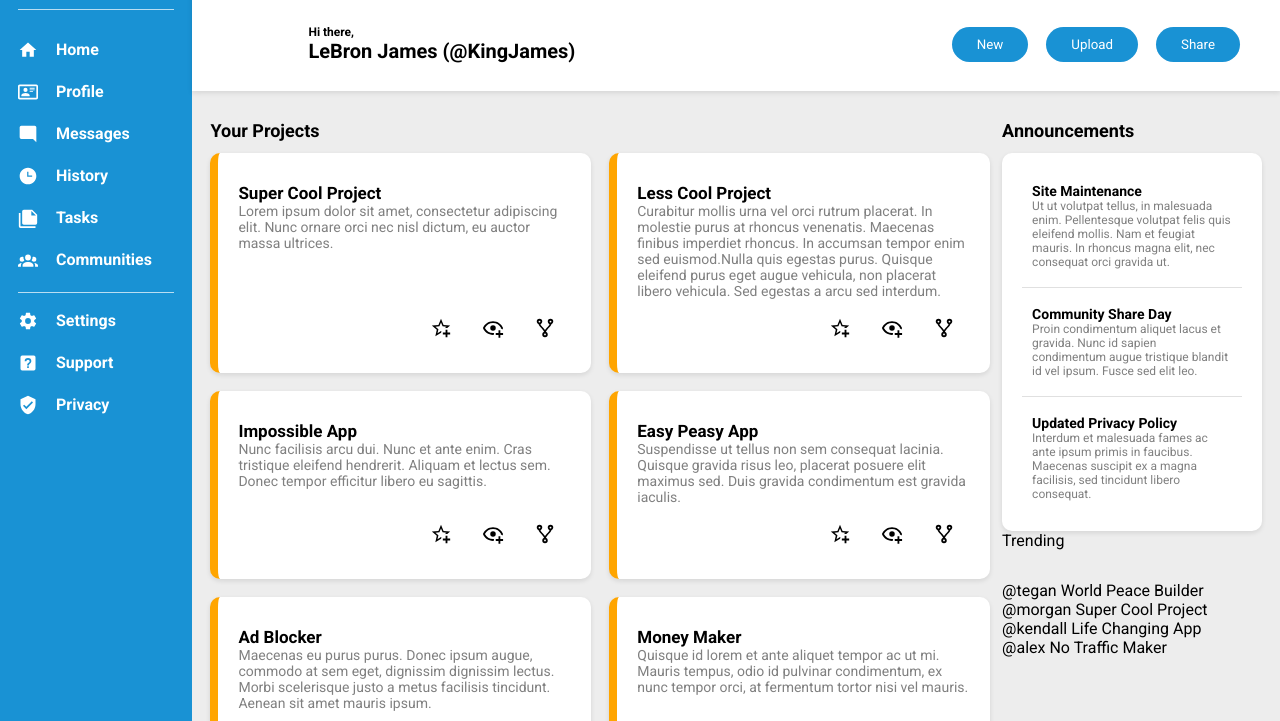
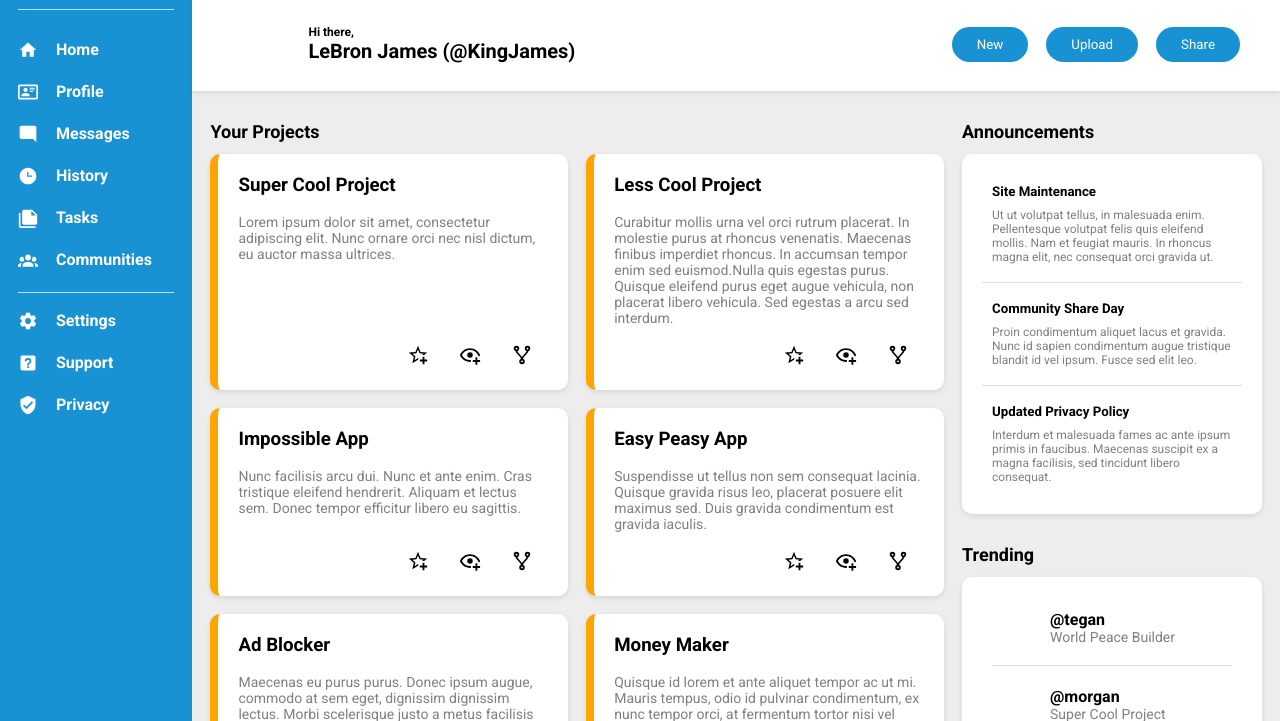
Before and after one commit to kaylanw4/Admin-Dashboard, a plain HTML site: page index.html in a window 1280 px wide. Shown: the part 79-800 px from the top of the page. Drawn offline with Linux system fonts and the light colour scheme.

Commit message:
main layout complete

```diff
--- a/index.html
+++ b/index.html
@@ -115,94 +115,79 @@
                 <div class="announcement-header">Announcements</div>
                 <div class="project-body">
                     <div class="project-card">
-                        <p>
-                            <span>Super Cool Project</span><br/>
-                            Lorem ipsum dolor sit amet, consectetur adipiscing elit. Nunc ornare orci nec nisl dictum, eu auctor massa ultrices.
-                        </p>
+                        <h3>Super Cool Project</h3>
+                        <p>Lorem ipsum dolor sit amet, consectetur adipiscing elit. Nunc ornare orci nec nisl dictum, eu auctor massa ultrices. </p>
                     </div>
                     <div class="project-card">
-                        <p>
-                            <span>Less Cool Project</span> <br/>
-                            Curabitur mollis urna vel orci rutrum placerat. In molestie purus at rhoncus venenatis. Maecenas finibus imperdiet rhoncus. In accumsan tempor enim sed euismod.Nulla quis egestas purus. Quisque eleifend purus eget augue vehicula, non placerat libero vehicula. Sed egestas a arcu sed interdum.
-                        </p>
+                        <h3>Less Cool Project </h3>
+                        <p>Curabitur mollis urna vel orci rutrum placerat. In molestie purus at rhoncus venenatis. Maecenas finibus imperdiet rhoncus. In accumsan tempor enim sed euismod.Nulla quis egestas purus. Quisque eleifend purus eget augue vehicula, non placerat libero vehicula. Sed egestas a arcu sed interdum. </p>
                     </div>
                     <div class="project-card">
-                        <p>
-                            <span>Impossible App</span> <br/>
-                            Nunc facilisis arcu dui. Nunc et ante enim. Cras tristique eleifend hendrerit. Aliquam et lectus sem. Donec tempor efficitur libero eu sagittis.
-                        </p>
+                        <h3>Impossible App</h3>
+                        <p>Nunc facilisis arcu dui. Nunc et ante enim. Cras tristique eleifend hendrerit. Aliquam et lectus sem. Donec tempor efficitur libero eu sagittis. </p>
                     </div>
                     <div class="project-card">
-                        <p>
-                            <span>Easy Peasy App</span> <br/>
-                            Suspendisse ut tellus non sem consequat lacinia. Quisque gravida risus leo, placerat posuere elit maximus sed. Duis gravida condimentum est gravida iaculis.
-                        </p>
+                        <h3>Easy Peasy App</h3>
+                        <p>Suspendisse ut tellus non sem consequat lacinia. Quisque gravida risus leo, placerat posuere elit maximus sed. Duis gravida condimentum est gravida iaculis.</p>
                     </div>
                     <div class="project-card">
-                        <p>
-                            <span>Ad Blocker</span> <br/>
-                            Maecenas eu purus purus. Donec ipsum augue, commodo at sem eget, dignissim dignissim lectus. Morbi scelerisque justo a metus facilisis tincidunt. Aenean sit amet mauris ipsum.
-                        </p>
+                        <h3>Ad Blocker</h3>
+                        <p>Maecenas eu purus purus. Donec ipsum augue, commodo at sem eget, dignissim dignissim lectus. Morbi scelerisque justo a metus facilisis tincidunt. Aenean sit amet mauris ipsum.</p>
                     </div>
                     <div class="project-card">
-                        <p>
-                            <span>Money Maker</span> <br/>
-                            Quisque id lorem et ante aliquet tempor ac ut mi. Mauris tempus, odio id pulvinar condimentum, ex nunc tempor orci, at fermentum tortor nisi vel mauris.
-                        </p>
+                        <h3>Money Maker</h3>
+                        <p>Quisque id lorem et ante aliquet tempor ac ut mi. Mauris tempus, odio id pulvinar condimentum, ex nunc tempor orci, at fermentum tortor nisi vel mauris. </p>
                     </div>
                 </div>
                 <div class="ann-trending">
                     <div class="announcement-card">
                         <div class="ann">
-                            <p>
-                                <span>Site Maintenance</span> <br/>
-                                Ut ut volutpat tellus, in malesuada enim. Pellentesque volutpat felis quis eleifend mollis. Nam et feugiat mauris. In rhoncus magna elit, nec consequat orci gravida ut.
-                            </p>
+                            <h5>Site Maintenance</h5>
+                            <p>Ut ut volutpat tellus, in malesuada enim. Pellentesque volutpat felis quis eleifend mollis. Nam et feugiat mauris. In rhoncus magna elit, nec consequat orci gravida ut. </p>
                         </div>
                         <div class="horiz-divider" style="background-color: lightgray;"></div>
                         <div class="ann">
-                            <p>
-                                <span>Community Share Day</span> <br/>
-                                Proin condimentum aliquet lacus et gravida. Nunc id sapien condimentum augue tristique blandit id vel ipsum. Fusce sed elit leo.
-                            </p>
+                            <h5>Community Share Day</h5>
+                            <p>Proin condimentum aliquet lacus et gravida. Nunc id sapien condimentum augue tristique blandit id vel ipsum. Fusce sed elit leo.</p>
                         </div>
                         <div class="horiz-divider" style="background-color: lightgray;"></div>
                         <div class="ann">
-                            <p>
-                                <span>Updated Privacy Policy</span> <br/>
-                                Interdum et malesuada fames ac ante ipsum primis in faucibus. Maecenas suscipit ex a magna facilisis, sed tincidunt libero consequat.
-                            </p>
+                            <h5>Updated Privacy Policy</h5>
+                            <p>Interdum et malesuada fames ac ante ipsum primis in faucibus. Maecenas suscipit ex a magna facilisis, sed tincidunt libero consequat.</p>
                         </div>
                     </div>
                     <div class="trending-header">Trending</div>
                     <div class="trending-card">
                         <div class="profile">
-                            <!-- <img src="" alt="profile pic"> -->
-                            <p>
-                                <span>@tegan</span>
-                                World Peace Builder
-                            </p>
+                            <div class="profile-pic"></div>
+                            <div>
+                                <h4>@tegan</h4>
+                                <p>World Peace Builder</p>
+                            </div>
                         </div>
+                        <div class="horiz-divider" style="background-color: lightgray;"></div>
                         <div class="profile">
-                            <!-- <img src="" alt="profile pic"> -->
-                            <p>
-                                <span>@morgan</span>
-                                Super Cool Project
-                            </p>
+                            <div class="profile-pic"></div>
+                            <div>
+                                <h4>@morgan</h4>
+                                <p>Super Cool Project</p>
+                            </div>
                         </div>
+                        <div class="horiz-divider" style="background-color: lightgray;"></div>
                         <div class="profile">
-                            <!-- <img src="" alt="profile pic"> -->
-                            <p>
-                                <span>@kendall</span>
-                                Life Changing App
-                            </p>
+                            <div class="profile-pic"></div>
+                            <div>
+                                <h4>@kendall</h4>
+                                <p>Life Changing App</p>
+                            </div>
                         </div>
+                        <div class="horiz-divider" style="background-color: lightgray;"></div>
                         <div class="profile">
-                            <!-- <img src="" alt="profile pic"> -->
-                            <p>
-                                <span>@alex</span>
-                                No Traffic Maker
-                            </p>
+                            <div class="profile-pic"></div>
+                            <div>
+                                <h4>@alex</h4>
+                                <p>No Traffic Maker</p>
+                            </div>
                         </div>
                     </div>
                     <div class="trending"></div>
--- a/styles.css
+++ b/styles.css
@@ -6,7 +6,8 @@
     --shadow: rgba(0, 0, 0, 0.10) 0px 2px 5px;
     --main-color: rgb(237, 237, 237);
     --card-color: white;
-    --global-gap: 18px
+    --global-gap: 18px;
+    --subtext-color: gray;
 }
 
 *{
@@ -191,11 +192,11 @@ button:hover, a svg:hover {
 .content {
     background: var(--main-color);
     display: grid;
-    grid-template: 50px 1fr / 3fr 1fr;
+    grid-template: max-content 1fr / 1fr 300px;
     padding: 0 var(--sidebar-margins) 75px;
-    gap: 12px;
+    column-gap: var(--global-gap);
+
 }
-
 
 .project-body {
     display: grid;
@@ -204,13 +205,14 @@ button:hover, a svg:hover {
     gap: var(--global-gap);
 }
 
-.project-header, .announcement-header {
+.project-header, .announcement-header, .trending-header {
     font-size: 18px;
     font-weight: bold;
     align-self: self-end;
+    padding: 30px 0 12px 0;
 }
 
-.project-card, .announcement-card {
+.project-card, .announcement-card, .trending-card {
     background-color: var(--card-color);
     position: relative;
     box-shadow: var(--shadow);
@@ -219,10 +221,9 @@ button:hover, a svg:hover {
 
 .project-card {
     display: flex;
-    justify-content: space-between;
     flex-direction: column;
     cursor: pointer;
-    padding: 30px 20px;
+    padding: 20px;
     border-left: 8px solid orange;
     gap: var(--global-gap);
 }
@@ -234,15 +235,10 @@ button:hover, a svg:hover {
     transform: scale(1.01, 1.01);
 }
 
-.project-card p {
-    color: gray;
+.project-card p, .profile p {
+    color: var(--subtext-color);
     font-size: 14px;
-}
-
-.project-card span {
-    color: black;
-    font-size: 17px;
-    font-weight: bold;
+    flex: 1;
 }
 
 .project-card .card-icons {
@@ -258,7 +254,7 @@ button:hover, a svg:hover {
 
 .ann-trending {
     display: grid;
-    grid-template-rows: 1fr 50px 1fr;
+    grid-template-rows: repeat(3, max-content);
 }
 
 .announcement-card {
@@ -269,18 +265,30 @@ button:hover, a svg:hover {
 }
 
 .ann {
+    display: flex;
+    flex-direction: column;
     border-radius: 20px;
     padding: 0 10px;
+    gap: calc(var(--global-gap) / 2);
     cursor: pointer;
 }
 
 .ann p{
-    color: gray;
+    color: var(--subtext-color);
     font-size: 12px;
 }
 
-.ann span {
-    color: black;
-    font-size: 14px;
-    font-weight: bold;
+/* TRENDING */
+
+.trending-card {
+    display: grid;
+    grid-template-rows: repeat(4, max-content);
+    padding: 30px;
+    gap: var(--global-gap);
 }
+
+.profile {
+    display: flex;
+    align-items: center;
+    gap: var(--global-gap);
+}
```
